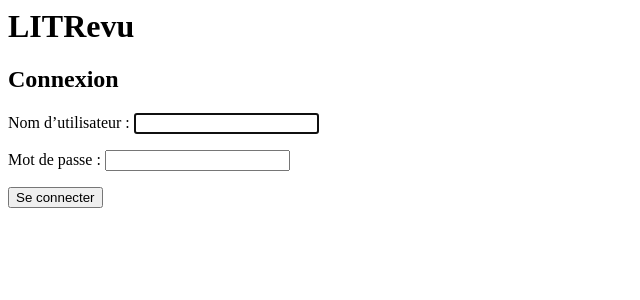
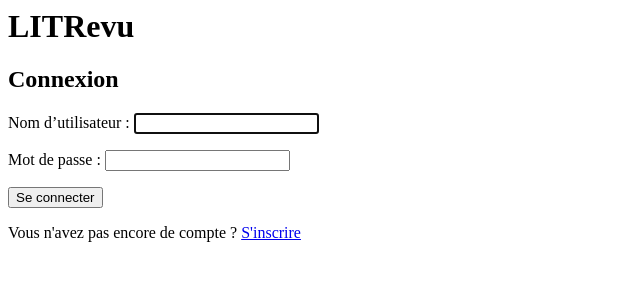
Before and after one commit to mrnlarue-cloud/Projet_9_OC, a Django app: page /connexion/ in a window 1280 px wide. Shown: the top 300 px of the page, without its empty margins (0-640 px from the left). Run offline with Django 5.2, Linux system fonts and the light colour scheme.

Commit message:
Ajoute un lien vers l'inscription

```diff
--- a/litreview/templates/pages/connexion.html
+++ b/litreview/templates/pages/connexion.html
@@ -8,3 +8,8 @@
 
     <button type="submit">Se connecter</button>
 </form>
+
+<p>
+    Vous n'avez pas encore de compte ?
+    <a href="{% url 'inscription' %}">S'inscrire</a>
+</p>
```
